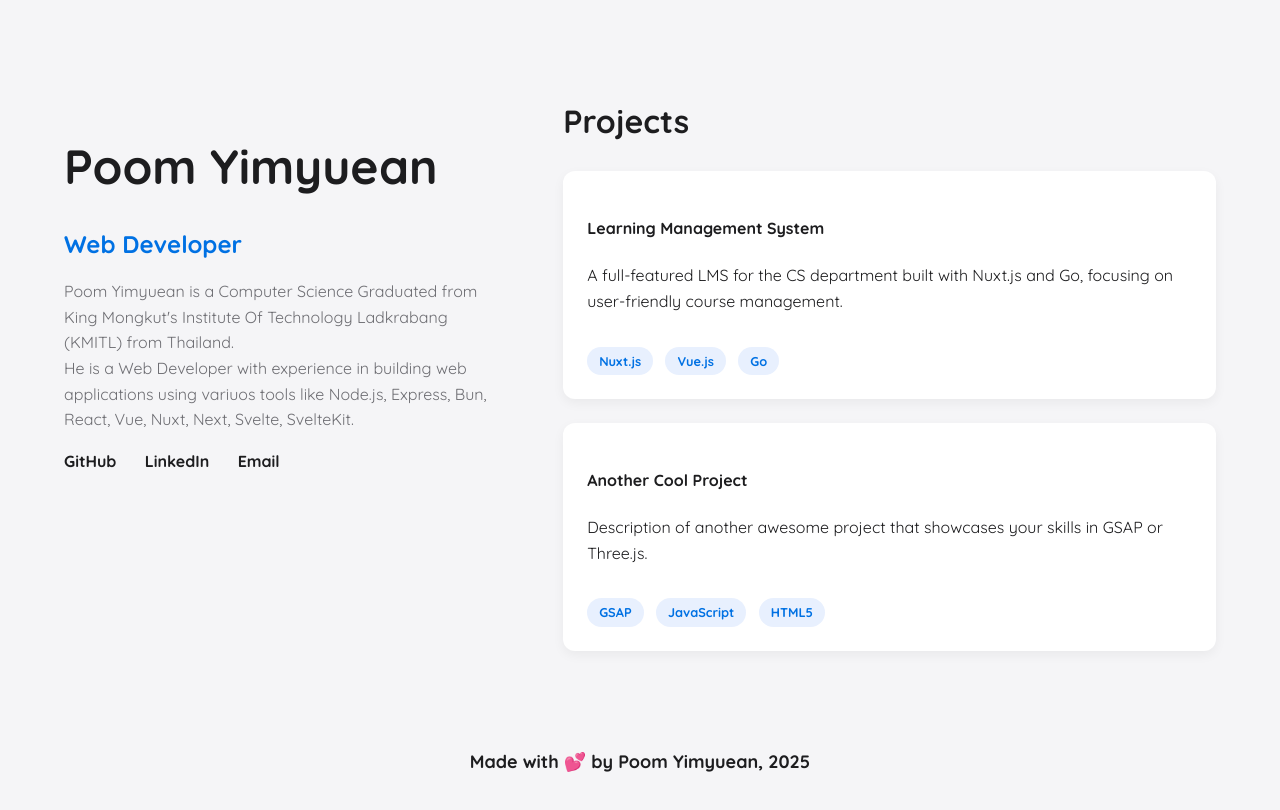
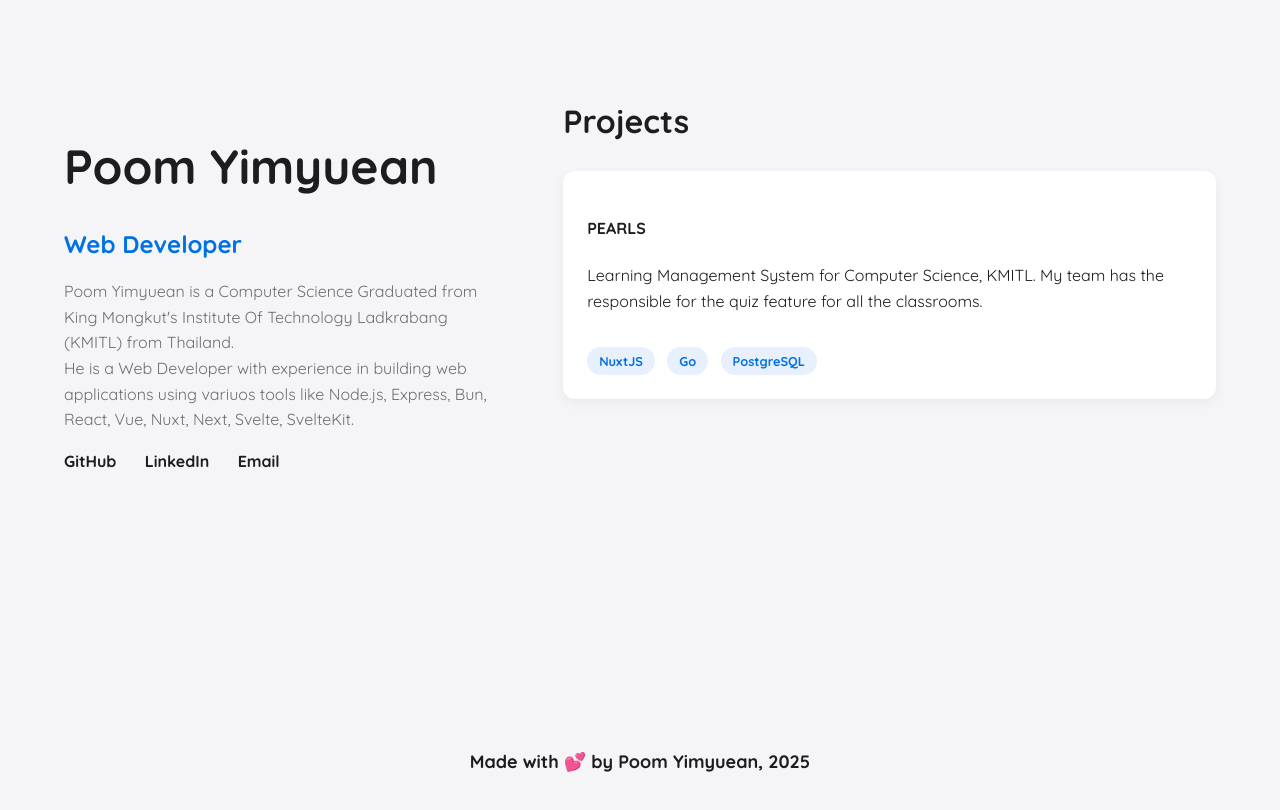
Before and after one commit to lebrancconvas/Gemina-Interactive, a website built with Vite: page index.html in a window 1280 px wide. Built offline with nearby package versions, Linux system fonts and the light colour scheme.

Commit message:
✨ feat: update project.

```diff
--- a/index.html
+++ b/index.html
@@ -32,21 +32,12 @@
             <section id="projects">
                 <h3>Projects</h3>
                 <div class="project-card">
-                    <h4>Learning Management System</h4>
-                    <p>A full-featured LMS for the CS department built with Nuxt.js and Go, focusing on user-friendly course management.</p>
+                    <h4>PEARLS</h4>
+                    <p>Learning Management System for Computer Science, KMITL. My team has the responsible for the quiz feature for all the classrooms.</p>
                     <div class="tech-tags">
-                        <span>Nuxt.js</span>
-                        <span>Vue.js</span>
+                        <span>NuxtJS</span>
                         <span>Go</span>
-                    </div>
-                </div>
-                <div class="project-card">
-                    <h4>Another Cool Project</h4>
-                    <p>Description of another awesome project that showcases your skills in GSAP or Three.js.</p>
-                     <div class="tech-tags">
-                        <span>GSAP</span>
-                        <span>JavaScript</span>
-                        <span>HTML5</span>
+                        <span>PostgreSQL</span>
                     </div>
                 </div>
             </section>
```
